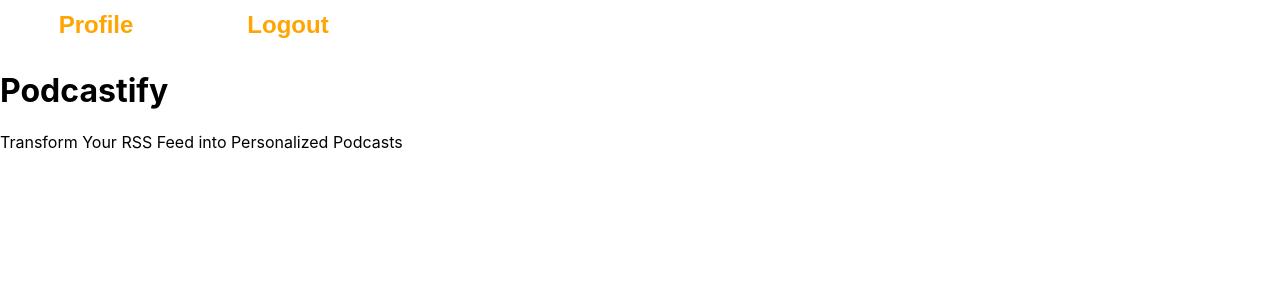
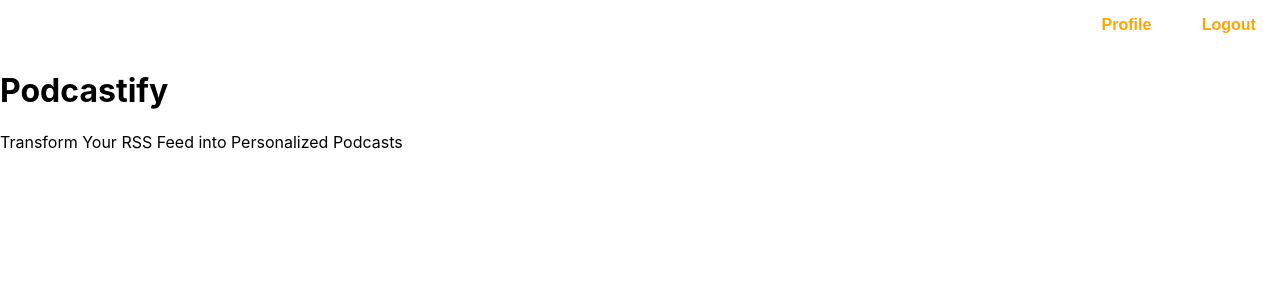
Before and after one commit to kamalakoum/ai_podcast, a React (Create React App) app in the folder frontend/: page / in a window 1280 px wide. Shown: the top 300 px of the page. Built offline with nearby package versions, Linux system fonts and the light colour scheme.

Commit message:
change navbar position

```diff
--- a/frontend/src/components/pages/home/index.css
+++ b/frontend/src/components/pages/home/index.css
@@ -1,10 +1,12 @@
 .navbar {
     display: flex;
+    justify-content: flex-end;
 }
 
 
 .home-btn {
-    width:15%;
+    width:8%;
     color:#ffa400;
-    right :1;
+    font-size: medium;
+
 }
```
